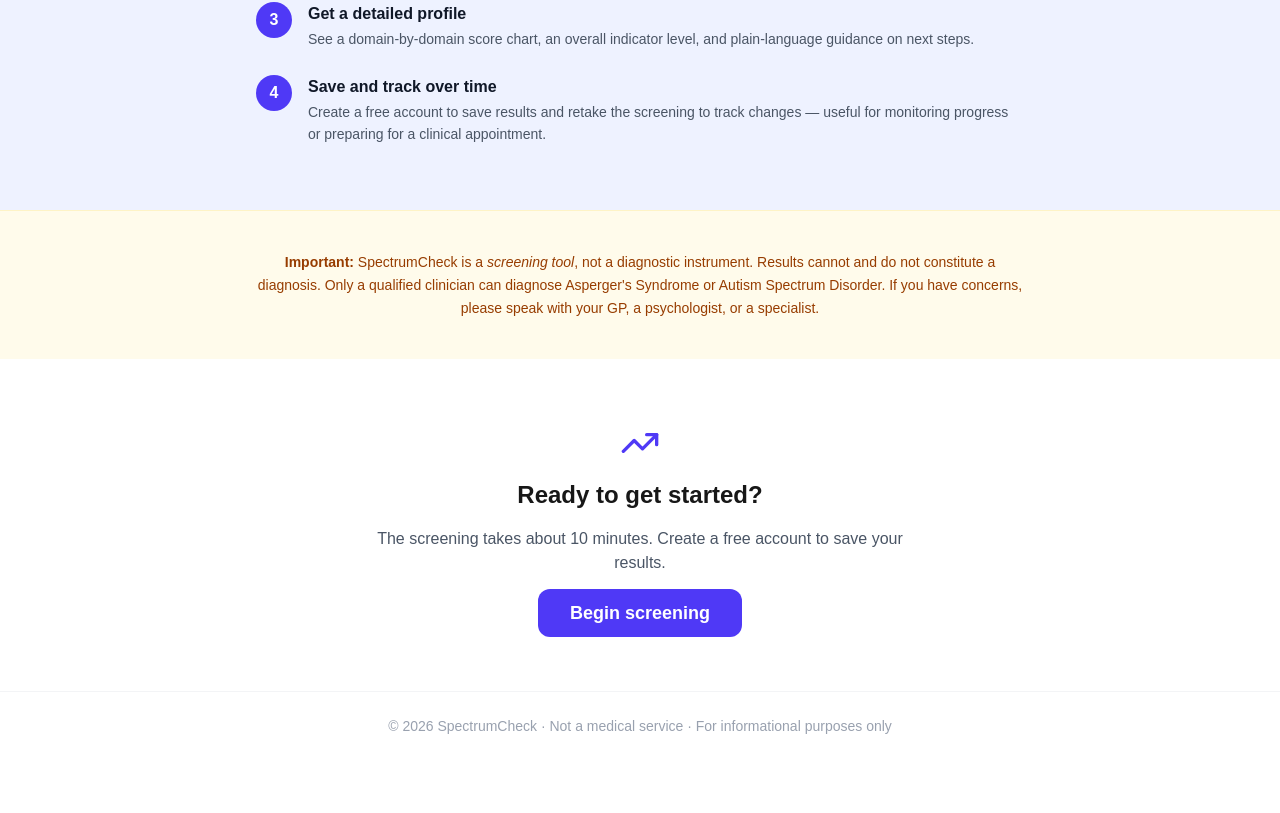
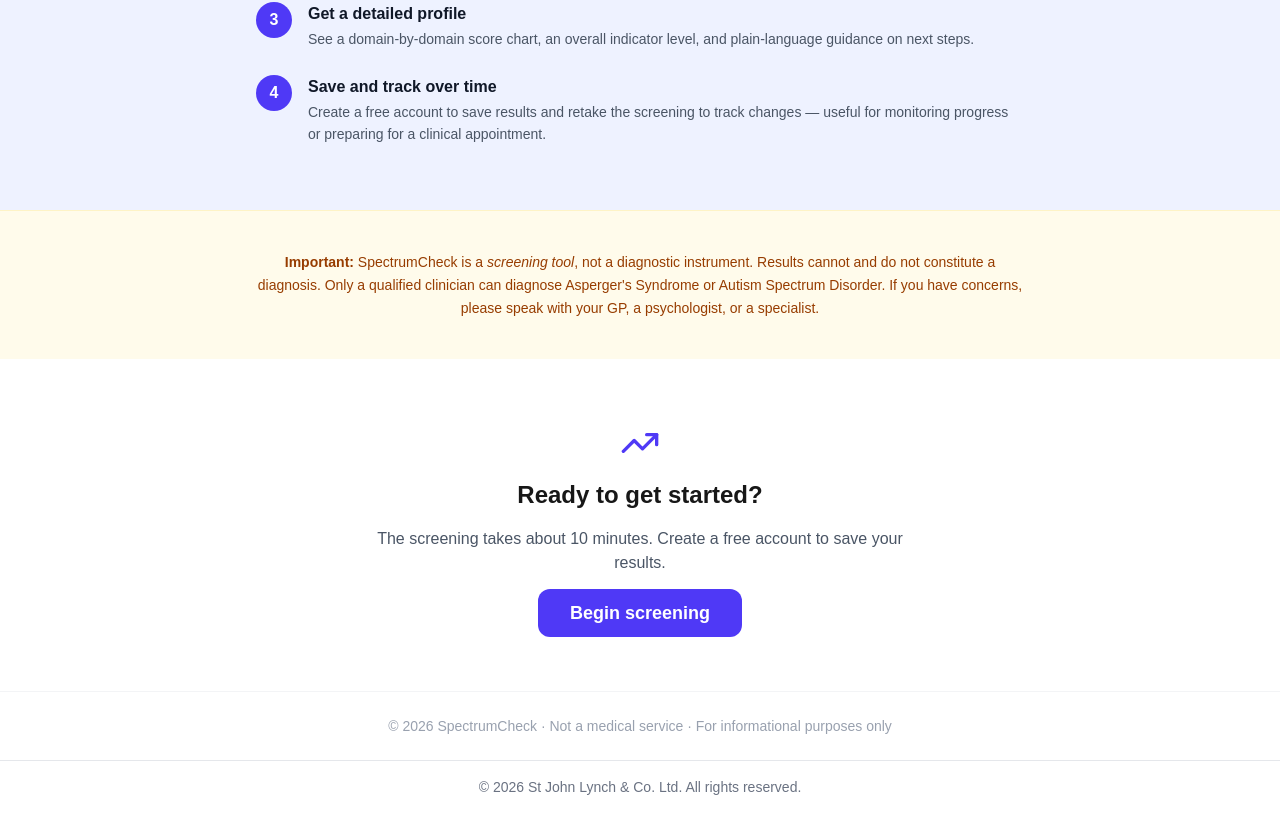
Before and after one commit to niamh888/spectrumcheck, a Next.js app: page / in a window 1280 px wide. Shown: the part 1328-2141 px from the top of the page. Before the commit the page ends 2088 px from the top, so only its background shows below. Built offline with nearby package versions, Linux system fonts and the light colour scheme; no server answers.

Commit message:
Update license and copyright statement

```diff
--- a/src/app/layout.tsx
+++ b/src/app/layout.tsx
@@ -1,6 +1,7 @@
 import type { Metadata } from 'next'
 import { Geist } from 'next/font/google'
 import './globals.css'
+import Footer from '@/components/Footer'
 
 const geist = Geist({ subsets: ['latin'] })
 
@@ -15,6 +16,7 @@
     <html lang="en" className={`${geist.className} h-full`}>
       <body className="min-h-full flex flex-col bg-gray-50 text-gray-900 antialiased">
         {children}
+        <Footer />
       </body>
     </html>
   )
--- /dev/null
+++ b/src/components/Footer.tsx
@@ -0,0 +1,7 @@
+export default function Footer() {
+  return (
+    <footer className="mt-auto border-t border-gray-200 bg-white py-4 text-center text-sm text-gray-500">
+      &copy; {new Date().getFullYear()} St John Lynch &amp; Co. Ltd. All rights reserved.
+    </footer>
+  )
+}
```
Also changed, not shown: 1 other file (tests, documents, lock files or other folders).
